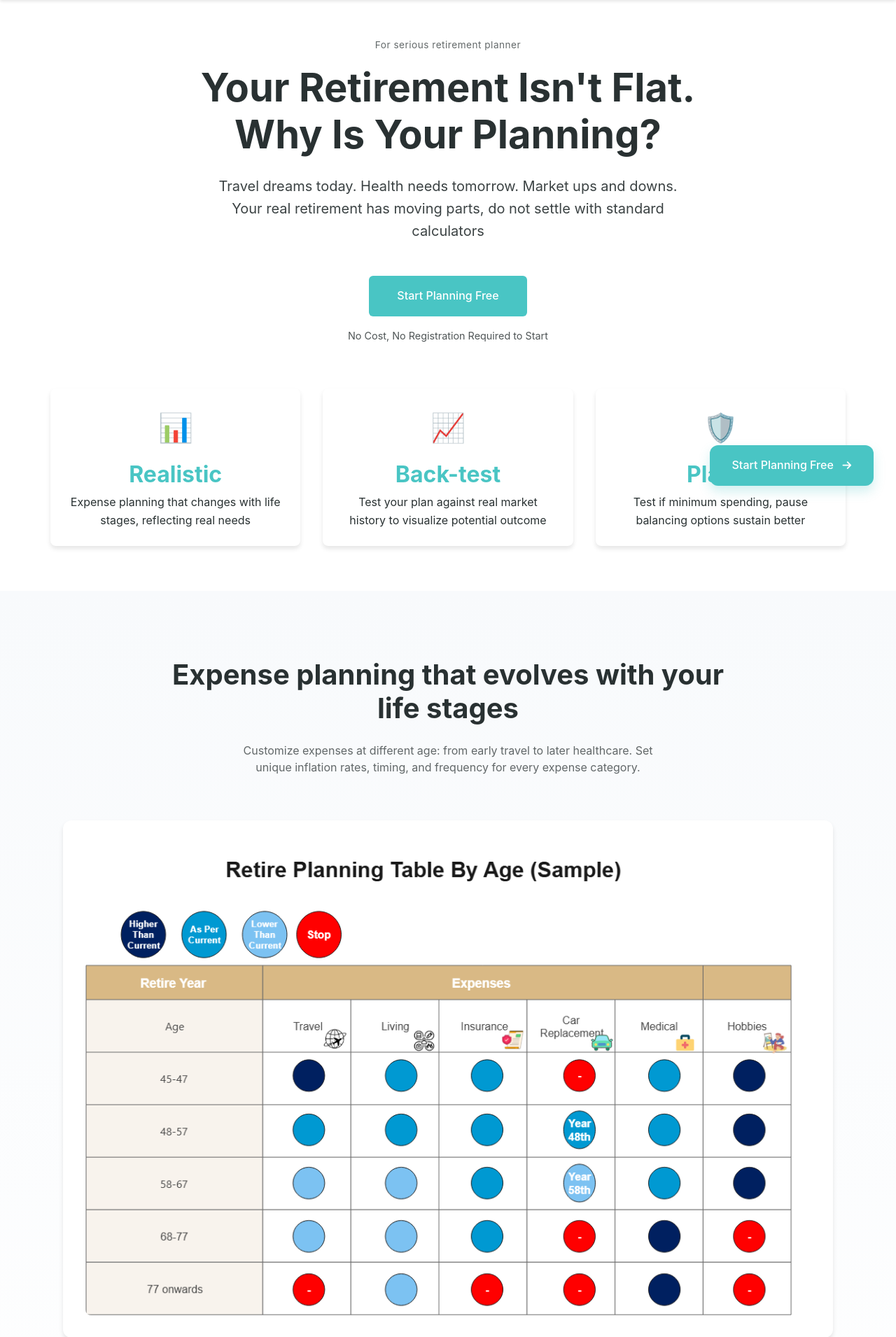
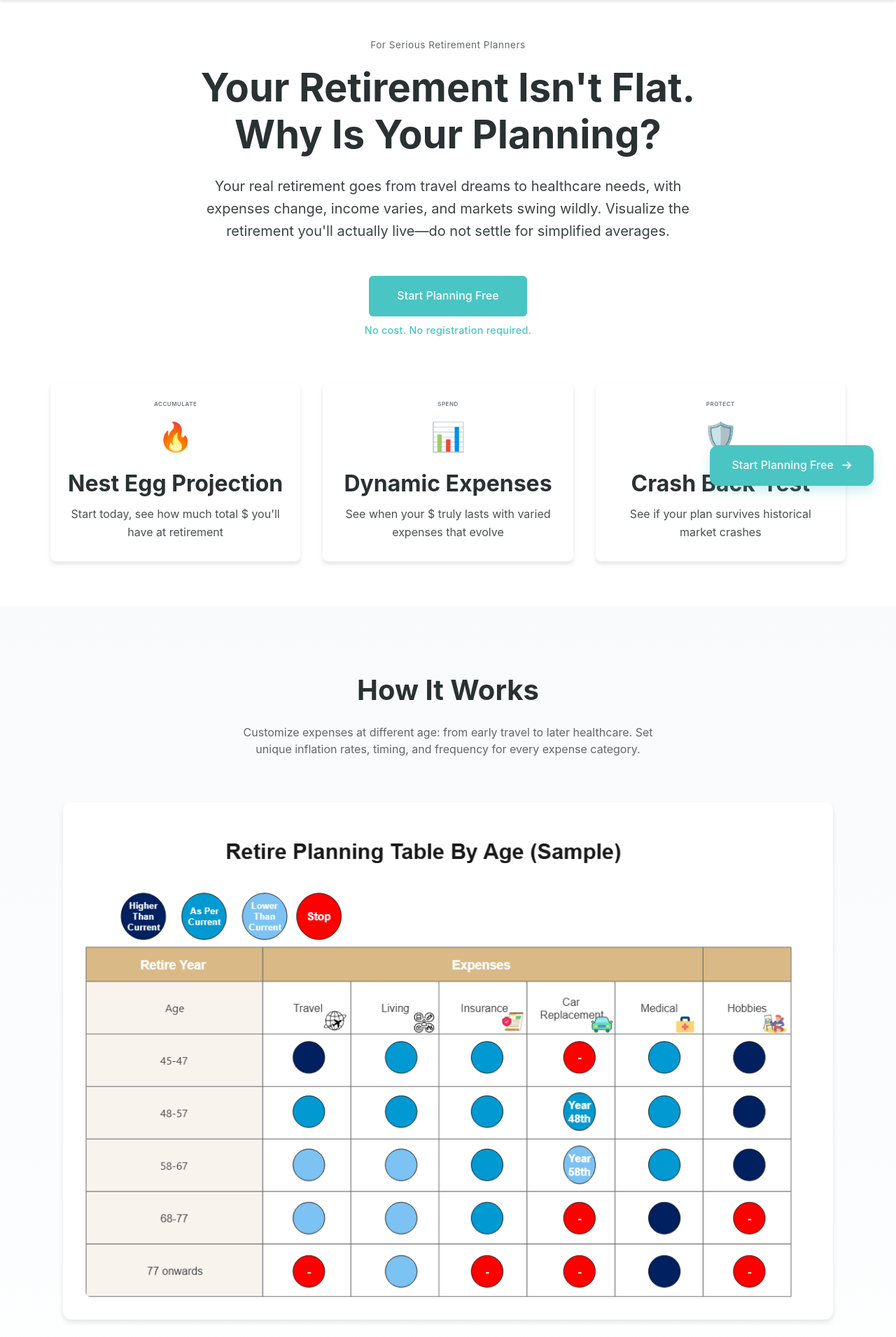
Before and after one commit to lakwli/dynaretire, a Flask app: page / in a window 1280 px wide. Shown: the part 74-1984 px from the top of the page at 70% size. Run offline with Flask 3, Linux system fonts and the light colour scheme.

Commit message:
CMS: improvement on interface

```diff
--- a/static/css/style.css
+++ b/static/css/style.css
@@ -142,53 +142,70 @@ h1, h2, h3 {
     margin-right: auto;
 }
 
-.hero-subtitle {
-    font-size: 1.1rem;
-    color: var(--secondary-color);
-    max-width: 500px;
-    margin: 0 auto 3rem;
-    line-height: 1.5;
+.hero-cta {
+  display: flex;
+  flex-direction: column;
+  align-items: center;
 }
 
-.hero-free-text {
-    font-size: 0.9rem;
-    color: var(--secondary-color);
-    margin: 1rem 0 3rem;
-    opacity: 0.9;
+.hero-cta-subtext {
+  margin-top: 8px;
+  color: var(--primary-color); /* Match button color */
+  font-size: 0.9rem;
+  font-weight: 500;
+  letter-spacing: 0.02em;
 }
 
-.hero-stats {
+.hero-benefit {
     display: grid;
     grid-template-columns: repeat(auto-fit, minmax(200px, 1fr));
     gap: 2rem;
     margin-top: 4rem;
 }
 
-.stat-item {
+.benefit-item {
     padding: 1.5rem;
     background: white;
     border-radius: 8px;
     box-shadow: 0 4px 6px rgba(0,0,0,0.1);
 }
 
-.stat-item h3 {
+.benefit-item h3 {
     font-size: 2rem;
-    color: var(--primary-color);
+    color: var(--accent-color);
     margin-bottom: 0.5rem;
 }
 
+.benefit-item p {
+    min-height: 60px;
+    display: flex;
+    align-items: center;
+    color: var(--text-color);
+    opacity: 0.85;
+  }
+
+  .phase-label {
+    font-size: 0.5rem;
+    color: #6c757d;
+    text-transform: uppercase;
+    letter-spacing: 0.5px;
+    margin-bottom: 0.5rem;
+    font-weight: 600;
+    display: block;
+  }
+
 /* Expenses Section */
-.expenses-section {
+.features-section {
     padding: 6rem 2rem;
     background: linear-gradient(to bottom, var(--background-light) 0%, white 100%);
     text-align: center;
 }
 
-.expenses-section .feature-item {
+.features-section .feature-item {
     background: var(--background-light);
 }
 
-.expenses-section .container {
+.features-section .container {
     max-width: 1200px;
     margin: 0 auto;
 }
@@ -341,13 +358,13 @@ h1, h2, h3 {
     font-size: 1.5rem;
 }
 
-/* Problem Section */
-.problem {
+/* ups-section Section */
+.ups-section {
     padding: 6rem 0;
     background: var(--background-light);
 }
 
-.problem h2 {
+.ups-section h2 {
     text-align: center;
     font-size: 2.5rem;
     margin-bottom: 3rem;
@@ -732,7 +749,7 @@ h1, h2, h3 {
         font-size: 2rem;
     }
 
-    .features, .problem, .advanced-features, .cta {
+    .features, .ups-section, .advanced-features, .cta {
         padding: 4rem 0;
     }
 
--- a/templates/base.html
+++ b/templates/base.html
@@ -43,7 +43,7 @@
                 <div class="resources-menu" onclick="this.classList.toggle('active')">
                     <span class="resources-trigger">Resources</span>
                     <div class="resources-content" onclick="event.stopPropagation()">
-                        <a href="https://findinggoodlife.com/wp-content/uploads/2024/07/dynaRetire-1.xlsx" target="_blank">
+                        <a href="{{ url_for('static', filename='downloads/files/dynaRetire-SampleResult-Martin_2024.xlsx') }}" target="_blank">
                             Docs - Sample Result
                             <span class="description">Example retirement simulation results</span>
                         </a>
@@ -64,7 +64,7 @@
 
     <footer class="site-footer site-footer-minimal">
         <div class="container">
-            <p>&copy; 2025 DynaRetire. All rights reserved. | <a href="/privacy.html" style="color: var(--accent-color); text-decoration: none;">Privacy Policy</a></p>
+            <p>&copy; 2025 DynaRetire. All rights reserved. | <a href="/privacy" style="color: var(--accent-color); text-decoration: none;">Privacy Policy</a></p>
         </div>
     </footer>
 
--- a/templates/marketing/landing.html
+++ b/templates/marketing/landing.html
@@ -2,40 +2,78 @@
 <html lang="en">
   <head>
     <link rel="canonical" href="https://dynaretire.app/" />
-    <meta charset="UTF-8">
-    <meta name="viewport" content="width=device-width, initial-scale=1.0">
-    <meta name="author" content="DynaRetire">
-    <meta name="application-name" content="DynaRetire">
-    <meta name="format-detection" content="telephone=no">
-    <meta name="robots" content="index, follow">
-    <meta property="og:site_name" content="DynaRetire">
-    <meta property="og:type" content="website">
-    <meta property="og:title" content="DynaRetire - Comprehensive Retirement Simulator">
-    <meta property="og:description" content="Plan your retirement with confidence using our dynamic retirement simulator. Model real-life scenarios with multiple income sources, market backtesting, and dynamic expense planning.">
-    <meta property="og:image" content="{{ url_for('static', filename='images/Expenses2.png', _external=True) }}">
+    <meta charset="UTF-8" />
+    <meta name="viewport" content="width=device-width, initial-scale=1.0" />
+    <meta name="author" content="DynaRetire" />
+    <meta name="application-name" content="DynaRetire" />
+    <meta name="format-detection" content="telephone=no" />
+    <meta name="robots" content="index, follow" />
+    <meta property="og:site_name" content="DynaRetire" />
+    <meta property="og:type" content="website" />
+    <meta
+      property="og:title"
+      content="DynaRetire - Comprehensive Retirement Simulator"
+    />
+    <meta
+      property="og:description"
+      content="Plan your retirement with confidence using our dynamic retirement simulator. Model real-life scenarios with multiple income sources, market backtesting, and dynamic expense planning."
+    />
+    <meta
+      property="og:image"
+      content="{{ url_for('static', filename='images/Expenses2.png', _external=True) }}"
+    />
 
     <!-- Twitter -->
-    <meta name="twitter:card" content="summary_large_image">
-    <meta name="twitter:title" content="DynaRetire - Comprehensive Retirement Simulator">
-    <meta name="twitter:description" content="Plan your retirement with confidence using our dynamic retirement simulator. Model real-life scenarios with multiple income sources, market backtesting, and smart expense planning.">
-    <meta name="twitter:image" content="{{ url_for('static', filename='images/Expenses2.png', _external=True) }}">
+    <meta name="twitter:card" content="summary_large_image" />
+    <meta
+      name="twitter:title"
+      content="DynaRetire - Comprehensive Retirement Simulator"
+    />
+    <meta
+      name="twitter:description"
+      content="Plan your retirement with confidence using our dynamic retirement simulator. Model real-life scenarios with multiple income sources, market backtesting, and smart expense planning."
+    />
+    <meta
+      name="twitter:image"
+      content="{{ url_for('static', filename='images/Expenses2.png', _external=True) }}"
+    />
 
     <!-- Favicon and app icons -->
-    <link rel="apple-touch-icon" sizes="180x180" href="/static/favicon/apple-touch-icon.png">
-    <link rel="icon" type="image/png" sizes="32x32" href="/static/favicon/favicon-32x32.png">
-    <link rel="icon" type="image/png" sizes="16x16" href="/static/favicon/favicon-16x16.png">
-    <link rel="manifest" href="/static/favicon/site.webmanifest">
-    <link rel="icon" href="/static/favicon/favicon.ico">
+    <link
+      rel="apple-touch-icon"
+      sizes="180x180"
+      href="/static/favicon/apple-touch-icon.png"
+    />
+    <link
+      rel="icon"
+      type="image/png"
+      sizes="32x32"
+      href="/static/favicon/favicon-32x32.png"
+    />
+    <link
+      rel="icon"
+      type="image/png"
+      sizes="16x16"
+      href="/static/favicon/favicon-16x16.png"
+    />
+    <link rel="manifest" href="/static/favicon/site.webmanifest" />
+    <link rel="icon" href="/static/favicon/favicon.ico" />
 
     <title>DynaRetire - Adaptive Retirement Planning</title>
-    <link rel="stylesheet" href="{{ url_for('static', filename='css/style.css') }}">
-    <link rel="stylesheet" href="https://cdnjs.cloudflare.com/ajax/libs/font-awesome/6.0.0/css/all.min.css">
+    <link
+      rel="stylesheet"
+      href="{{ url_for('static', filename='css/style.css') }}"
+    />
+    <link
+      rel="stylesheet"
+      href="https://cdnjs.cloudflare.com/ajax/libs/font-awesome/6.0.0/css/all.min.css"
+    />
   </head>
   <body>
     <nav class="navbar">
       <div class="container">
         <a href="/" class="logo">
-                <img src="/static/logo.png" alt="DynaRetire Logo" class="logo-img">
+          <img src="/static/logo.png" alt="DynaRetire Logo" class="logo-img" />
           <span class="logo-text">DynaRetire</span>
         </a>
         <div class="nav-menu">
@@ -48,15 +86,45 @@
 
     <section class="hero">
       <div class="container">
-            <p class="small-header">For serious retirement planner</p>
+        <p class="small-header">For Serious Retirement Planners</p>
         <!--Plan Your Retirement With Adapting Changes-->
-            <h1>Your Retirement Isn't Flat. Why Is Your Planning?</h1>
+        <h1 class="headline">
+          Your Retirement Isn't Flat. Why Is Your Planning?
+        </h1>
         <!--Personalized retirement plans adapt to changing expenses needs, income, and market conditions & risk handling-->
-            <p class="hero-subtitle">Travel dreams today. Health needs tomorrow. Market ups and downs. Your real retirement has moving parts, do not settle with standard calculators</p>
+        <p class="hero-subtitle">
+          Your real retirement goes from travel dreams to healthcare needs, with
+          expenses change, income varies, and markets swing wildly. Visualize
+          the retirement you'll actually live—do not settle for simplified
+          averages.
+        </p>
         <div class="hero-cta">
-                <a href="https://dynaretire.app" class="primary-button">Start Planning Free</a>
-                <p class="hero-free-text">No Cost, No Registration Required to Start</p>
+          <a href="https://dynaretire.app" class="primary-button"
+            >Start Planning Free</a
+          >
+          <p class="hero-cta-subtext">No cost. No registration required.</p>
         </div>
+        <div class="hero-benefit">
+          <div class="benefit-item">
+            <span class="phase-label">ACCUMULATE</span>
+            <div class="feature-icon">🔥</div>
+            <h3>Nest Egg Projection</h3>
+            <p>Start today, see how much total $ you'll have at retirement</p>
+          </div>
+          <div class="benefit-item">
+            <span class="phase-label">SPEND</span>
+            <div class="feature-icon">📊</div>
+            <h3>Dynamic Expenses</h3>
+            <p>See when your $ truly lasts with varied expenses that evolve</p>
+          </div>
+          <div class="benefit-item">
+            <span class="phase-label">PROTECT</span>
+            <div class="feature-icon">🛡️</div>
+            <h3>Crash Back-Test</h3>
+            <p>See if your plan survives historical market crashes</p>
+          </div>
+        </div>
+        <!--
             <div class="hero-stats">
                 <div class="stat-item">
                     <div class="feature-icon">📊</div>
@@ -74,28 +142,52 @@
                     <p>Test if minimum spending, pause balancing options sustain better</p>
                 </div>
             </div>
+            -->
       </div>
     </section>
 
-    <section class="expenses-section">
+    <section class="features-section">
       <div class="container">
         <div class="section-header">
-                <h2>Expense planning that evolves with your life stages</h2>
-                <p>Customize expenses at different age: from early travel to later healthcare. Set unique inflation rates, timing, and frequency for every expense category.</p>
+          <!--<h2>Expense planning that evolves with your life stages</h2>-->
+          <h2>How It Works</h2>
+          <p>
+            Customize expenses at different age: from early travel to later
+            healthcare. Set unique inflation rates, timing, and frequency for
+            every expense category.
+          </p>
         </div>
         <div class="main-feature">
-                <img src="{{ url_for('static', filename='images/Expenses2.png') }}" alt="Retirement Expenses Planning" class="feature-image">
+          <img
+            src="{{ url_for('static', filename='images/Expenses2.png') }}"
+            alt="Retirement Expenses Planning"
+            class="feature-image"
+          />
         </div>
         <div class="features-grid">
           <div class="feature-item">
-                    <img src="{{ url_for('static', filename='images/Savings.png') }}" alt="Pension and Investment" class="feature-item-image">
+            <img
+              src="{{ url_for('static', filename='images/Savings.png') }}"
+              alt="Pension and Investment"
+              class="feature-item-image"
+            />
             <h3>Expected Return Or Back-test</h3>
-                    <p>Set funds with expected returns, or back-test against historical market data</p>
+            <p>
+              Set funds with expected returns, or back-test against historical
+              market data
+            </p>
           </div>
           <div class="feature-item">
-                    <img src="{{ url_for('static', filename='images/WithdrawAge.png') }}" alt="Pension and Investment" class="feature-item-image">
+            <img
+              src="{{ url_for('static', filename='images/WithdrawAge.png') }}"
+              alt="Pension and Investment"
+              class="feature-item-image"
+            />
             <h3>Withdrawal Constraint</h3>
-                    <p>DynaRetire will ensure no withdrawal before this age (For earlier retirement)</p>
+            <p>
+              DynaRetire will ensure no withdrawal before this age (For earlier
+              retirement)
+            </p>
           </div>
           <div class="feature-item">
             <div class="feature-icon">📈</div>
@@ -113,25 +205,34 @@
           <div class="feature-card">
             <div class="feature-icon">📊</div>
             <h3>Realistic Planning</h3>
-                    <p>Set different expenses for different life stages, reflecting real retirement needs - from travel in early years to healthcare later.</p>
+            <p>
+              Set different expenses for different life stages, reflecting real
+              retirement needs - from travel in early years to healthcare later.
+            </p>
           </div>
           <div class="feature-card">
             <div class="feature-icon">🛡️</div>
             <h3>Risk Management</h3>
-                    <p>Use bucket strategies and minimum spending thresholds to protect your retirement during market downturns.</p>
+            <p>
+              Use bucket strategies and minimum spending thresholds to protect
+              your retirement during market downturns.
+            </p>
           </div>
           <div class="feature-card">
             <div class="feature-icon">📈</div>
             <h3>Investment Testing</h3>
-                    <p>Back-test your plan against historical market data to ensure it's robust enough for various scenarios.</p>
+            <p>
+              Back-test your plan against historical market data to ensure it's
+              robust enough for various scenarios.
+            </p>
           </div>
         </div>
       </div>
     </section>
 
-    <section class="problem">
+    <section class="ups-section">
       <div class="container">
-            <div class="problem-content">
+        <div class="ups-content">
           <h2>Traditional Planning Tools Fall Short</h2>
           <div class="comparison-grid">
             <div class="comparison-item">
@@ -140,7 +241,9 @@
                 <li>Assumes constant withdrawal throughout retirement</li>
                 <li>Uses single inflation rate for all expenses</li>
                 <li>Oversimplified investment assumptions with flat return</li>
-                            <li>Calculate yourself how much you will have upon retirement</li>
+                <li>
+                  Calculate yourself how much you will have upon retirement
+                </li>
                 <li>Missing risk handling with what-if</li>
                 <li>Missing important consideration for FIRE planning</li>
               </ul>
@@ -151,7 +254,9 @@
                 <li>Adapts to changing expenses at different life stages</li>
                 <li>Different inflation rates for different expense types</li>
                 <li>Real history market testing with bucket strategies</li>
-                            <li>Help you to project with contributions, returns, & growth</li>
+                <li>
+                  Help you to project with contributions, returns, & growth
+                </li>
                 <li>Switch to Minimum Spending, Option of Pause Balancing</li>
                 <li>Cater for pension fund withdrawal constraints & impact</li>
               </ul>
@@ -167,19 +272,31 @@
         <div class="advanced-grid">
           <div class="advanced-card">
             <h3>Custom Asset Allocation</h3>
-                    <p>Set different asset allocations for different age periods based on your risk tolerance.</p>
+            <p>
+              Set different asset allocations for different age periods based on
+              your risk tolerance.
+            </p>
           </div>
           <div class="advanced-card">
             <h3>Flexible Income Planning</h3>
-                    <p>Support various income sources, with it's occur period and growth pattern as how it expected.</p>
+            <p>
+              Support various income sources, with it's occur period and growth
+              pattern as how it expected.
+            </p>
           </div>
           <div class="advanced-card">
             <h3>Early Retirement Planning</h3>
-                    <p>Account for pension fund eligibility and sequence of returns risk with specialized early retirement features.</p>
+            <p>
+              Account for pension fund eligibility and sequence of returns risk
+              with specialized early retirement features.
+            </p>
           </div>
           <div class="advanced-card">
             <h3>Excel Export</h3>
-                    <p>Export detailed calculations to Excel for further analysis or record keeping.</p>
+            <p>
+              Export detailed calculations to Excel for further analysis or
+              record keeping.
+            </p>
           </div>
         </div>
       </div>
@@ -188,8 +305,13 @@
     <section class="cta">
       <div class="container">
         <h2>Start Planning Your Dynamic Retirement Today</h2>
-            <p>This App is build by earlier retiree who understand the important of dynamic retirement planning</p>
-            <a href="https://dynaretire.app" class="primary-button">Try DynaRetire Free</a>
+        <p>
+          This App is build by earlier retiree who understand the important of
+          dynamic retirement planning
+        </p>
+        <a href="https://dynaretire.app" class="primary-button"
+          >Try DynaRetire Free</a
+        >
       </div>
     </section>
 
@@ -203,7 +325,9 @@
               <a href="#" class="menu-item">Risk Management</a>
               <a href="#" class="menu-item">Investment Testing</a>
               <a href="#" class="menu-item">Excel Export</a>
-                        <a href="#" class="menu-item">Early Retirement <span class="tag">New</span></a>
+              <a href="#" class="menu-item"
+                >Early Retirement <span class="tag">New</span></a
+              >
             </div>
           </div>
           <div class="menu-group">
@@ -212,7 +336,9 @@
               <a href="#" class="menu-item">Blog</a>
               <a href="#" class="menu-item">Documentation</a>
               <a href="#" class="menu-item">Community</a>
-                        <a href="#" class="menu-item">Retirement Guide <span class="tag">New</span></a>
+              <a href="#" class="menu-item"
+                >Retirement Guide <span class="tag">New</span></a
+              >
             </div>
           </div>
           <div class="menu-group">
@@ -235,10 +361,18 @@
           </div>
         </div>
         <div class="social-links">
-                <a href="#" target="_blank" rel="noopener"><i class="fab fa-twitter"></i></a>
-                <a href="#" target="_blank" rel="noopener"><i class="fab fa-linkedin-in"></i></a>
-                <a href="#" target="_blank" rel="noopener"><i class="fab fa-youtube"></i></a>
-                <a href="#" target="_blank" rel="noopener"><i class="fab fa-github"></i></a>
+          <a href="#" target="_blank" rel="noopener"
+            ><i class="fab fa-twitter"></i
+          ></a>
+          <a href="#" target="_blank" rel="noopener"
+            ><i class="fab fa-linkedin-in"></i
+          ></a>
+          <a href="#" target="_blank" rel="noopener"
+            ><i class="fab fa-youtube"></i
+          ></a>
+          <a href="#" target="_blank" rel="noopener"
+            ><i class="fab fa-github"></i
+          ></a>
         </div>
       </div>
       <a href="https://dynaretire.app/signup" class="footer-cta">
```
Also changed, not shown: bakup2.txt (+1 -6 lines), content/articles/tutorial.html (+5 -5 lines). Lines whose indentation alone changed are shown as unchanged.
